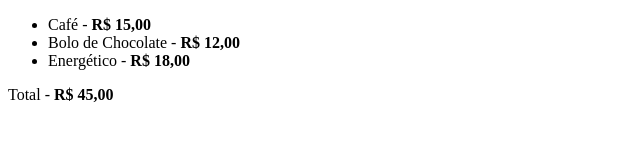
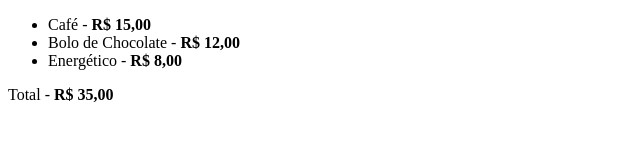
Before and after one commit to vitoremanuelcruzvieira/exercicios-html-e-css-basico, a plain HTML site: page exercicio-1/index.html in a window 1280 px wide. Shown: the full height of the page, 0-640 px from the left. Drawn offline with Linux system fonts and the light colour scheme.

Commit message:
Modificado novamente o arquivo index.html do exercicio-1

```diff
--- a/exercicio-1/index.html
+++ b/exercicio-1/index.html
@@ -11,10 +11,10 @@
     <ul>
         <li>Café - <strong>R$ 15,00</strong></li>
         <li>Bolo de Chocolate - <strong>R$ 12,00</strong></li>
-        <li>Energético - <strong>R$ 18,00</strong></li>
+        <li>Energético - <strong>R$ 8,00</strong></li>
     </ul>
 
-    <p>Total - <strong>R$ 45,00</strong></p>
+    <p>Total - <strong>R$ 35,00</strong></p>
 
 </body>
 
```
